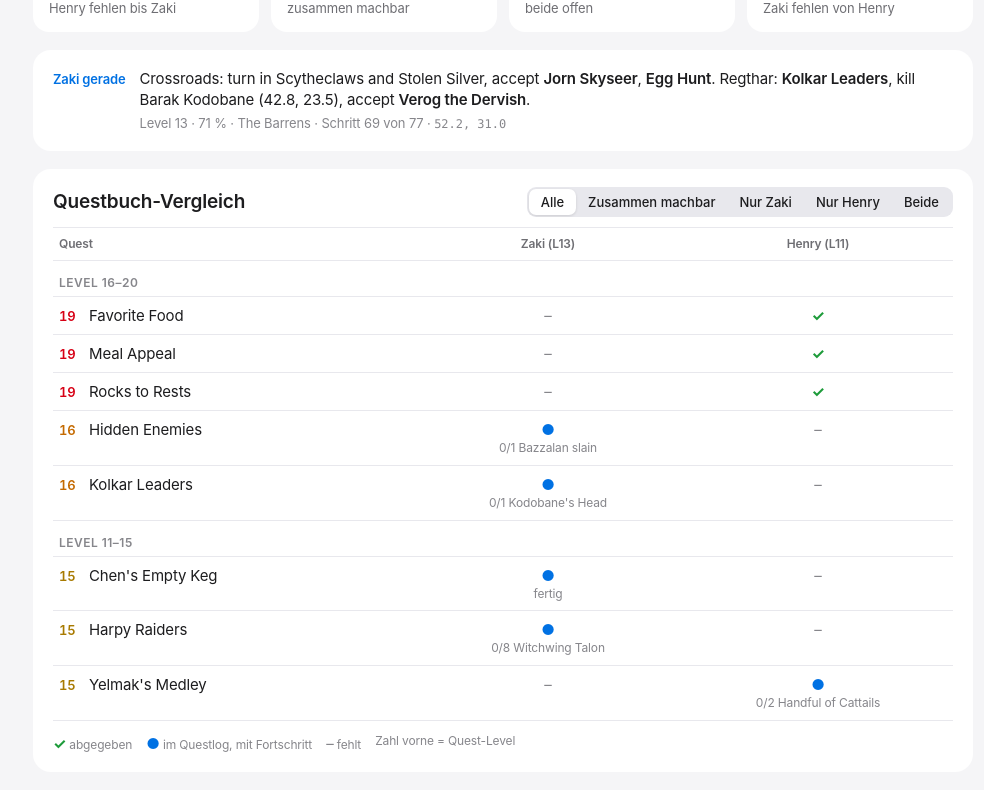
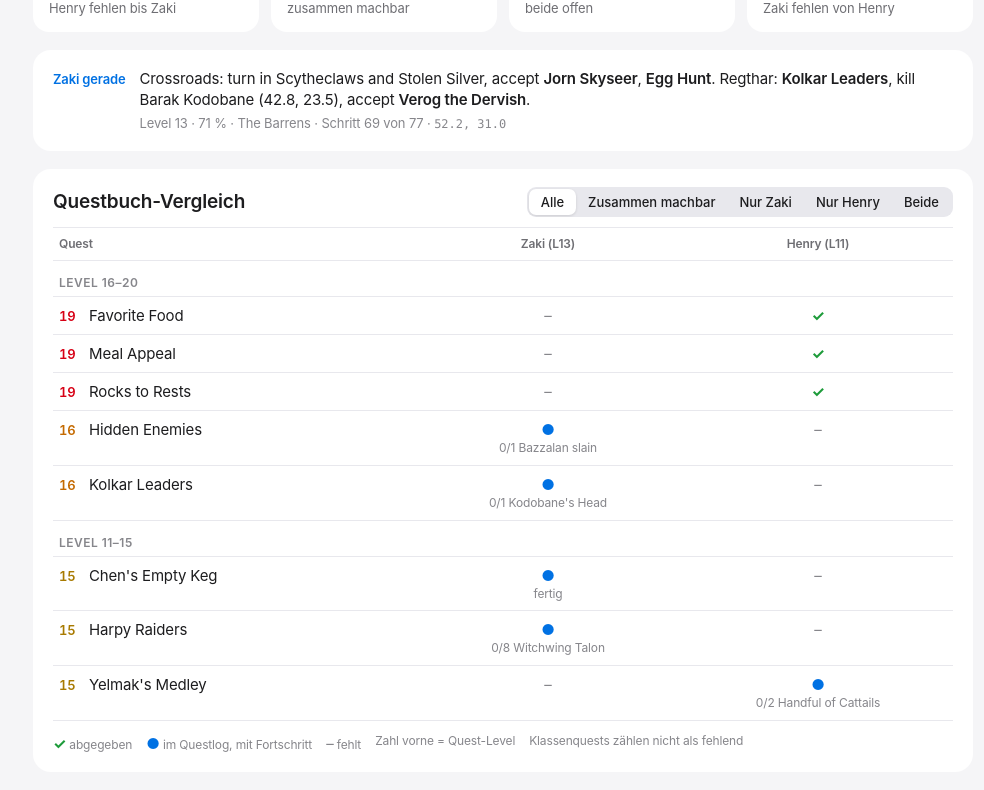
Before and after one commit to zabo-dev/quest-tracker, a plain HTML site: page index.html in a window 1280 px wide. Shown: the part 220-1010 px from the top of the page, without its empty margins (137-1121 px from the left). Drawn offline with Linux system fonts and the light colour scheme.

```diff
--- a/index.html
+++ b/index.html
@@ -59,6 +59,7 @@ tr.band th { text-align: left; font-size: 12px; font-weight: 600; color: var(--i
 .lv { font: 600 13px var(--f); font-variant-numeric: tabular-nums; min-width: 20px; }
 .lv.red { color: var(--red); } .lv.org { color: var(--orange); } .lv.yel { color: var(--amber); } .lv.grn { color: var(--green); } .lv.gry { color: var(--gray); }
 .st { font-weight: 700; font-size: 15px; } .st.done { color: var(--green); } .st.open { color: var(--blue); } .st.none { color: var(--ink3); font-weight: 400; }
+.cls { font-size: 11px; color: var(--ink3); border: 1px solid var(--line); border-radius: 980px; padding: 0 7px; white-space: nowrap; }
 .legend { font-size: 12px; color: var(--ink3); margin-top: 10px; display: flex; gap: 14px; flex-wrap: wrap; }
 .empty { padding: 18px 6px; color: var(--ink2); }
 @media (max-width: 640px) { .nums { grid-template-columns: repeat(2, minmax(0, 1fr)); } thead th.c { width: 22%; } }
@@ -82,10 +83,12 @@ tr.band th { text-align: left; font-size: 12px; font-weight: 600; color: var(--i
   const pct = me.xpMax ? Math.round(me.xp / me.xpMax * 100) : 0;
   const lvcls = lv => { const d = (lv || L) - L; return d >= 5 ? "red" : d >= 3 ? "org" : d >= -2 ? "yel" : d >= -8 ? "grn" : "gry"; };
 
-  const heMissing = Q.filter(q => q.me === "done" && q.friend !== "done").length;
-  const iMissing = Q.filter(q => q.friend === "done" && q.me !== "done").length;
+  // class quests (q.classOnly = "Hunter", "Warlock", ...) only one class can do: shown, never counted as missing
+  const heMissing = Q.filter(q => q.me === "done" && q.friend !== "done" && !q.classOnly).length;
+  const iMissing = Q.filter(q => q.friend === "done" && q.me !== "done" && !q.classOnly).length;
   const both = Q.filter(q => q.me === "open" && q.friend === "open").length;
-  const tog = q => (q.me === "open" && q.friend === "open") || (q.me === "open" && !q.friend) || (q.friend === "open" && !q.me);
+  const tog = q => !q.classOnly && ((q.me === "open" && q.friend === "open") || (q.me === "open" && !q.friend) || (q.friend === "open" && !q.me));
+  const CLS = { Hunter: "Jäger", Warlock: "Hexenmeister", Warrior: "Krieger", Shaman: "Schamane", Rogue: "Schurke", Mage: "Magier", Priest: "Priester", Druid: "Druide" };
   const togN = Q.filter(tog).length;
 
   let lead, sub;
@@ -101,7 +104,7 @@ tr.band th { text-align: left; font-size: 12px; font-weight: 600; color: var(--i
     sub = `Sobald ${F} das Repo eingerichtet hat und <span class="mono">/wp sync</span> macht, stehen hier beide Questbücher nebeneinander.`;
   }
 
-  const cell = (s, p) => s === "done" ? '<span class="st done" title="abgegeben">✓</span>'
+  const cell = (s, p, q) => !s && q && q.classOnly ? '<span class="st none" title="Klassenquest">·</span>' : s === "done" ? '<span class="st done" title="abgegeben">✓</span>'
     : s === "open" ? `<span class="st open" title="im Questlog">●</span><small>${esc(p)}</small>` : '<span class="st none" title="fehlt">–</span>';
   const band = lv => { if (!lv) return "Level unbekannt"; const lo = Math.floor((lv - 1) / 5) * 5 + 1; return `Level ${lo}–${lo + 4}`; };
   let rows = "", last = null;
@@ -110,8 +113,8 @@ tr.band th { text-align: left; font-size: 12px; font-weight: 600; color: var(--i
     if (b !== last) { rows += `<tr class="band" data-band="1"><th colspan="3">${b}</th></tr>`; last = b; }
     const k = q.me && q.friend ? "both" : q.me ? "me" : "him";
     rows += `<tr data-k="${k}" data-tog="${tog(q) ? 1 : 0}"><td><span class="qi"><span class="lv ${q.level ? lvcls(q.level) : "gry"}">${q.level || "·"}</span>`
-      + `<a href="https://www.wowhead.com/classic/quest=${q.id}" target="_blank" rel="noopener">${esc(q.name)}</a></span></td>`
-      + `<td class="c">${cell(q.me, q.meProgress)}</td><td class="c">${cell(q.friend, q.friendProgress)}</td></tr>`;
+      + `<a href="https://www.wowhead.com/classic/quest=${q.id}" target="_blank" rel="noopener">${esc(q.name)}</a>${q.classOnly ? `<small class="cls">${CLS[q.classOnly] || esc(q.classOnly)}-Quest</small>` : ""}</span></td>`
+      + `<td class="c">${cell(q.me, q.meProgress, q)}</td><td class="c">${cell(q.friend, q.friendProgress, q)}</td></tr>`;
   }
   const r = D.route || {};
   const routeText = String(r.text || "").replace(/<(?!\/?(q|b)>)[^>]*>/g, "");
@@ -141,7 +144,7 @@ tr.band th { text-align: left; font-size: 12px; font-weight: 600; color: var(--i
         </div></div>
       <div class="tw"><table><thead><tr><th>Quest</th><th class="c">${M} (L${L})</th><th class="c">${F}${fr ? ` (L${fr.level})` : ""}</th></tr></thead>
         <tbody>${rows || '<tr><td colspan="3" class="empty">Noch keine Questdaten.</td></tr>'}</tbody></table></div>
-      <div class="legend"><span><span class="st done">✓</span> abgegeben</span><span><span class="st open">●</span> im Questlog, mit Fortschritt</span><span><span class="st none">–</span> fehlt</span><span>Zahl vorne = Quest-Level</span></div>
+      <div class="legend"><span><span class="st done">✓</span> abgegeben</span><span><span class="st open">●</span> im Questlog, mit Fortschritt</span><span><span class="st none">–</span> fehlt</span><span>Zahl vorne = Quest-Level</span><span>Klassenquests zählen nicht als fehlend</span></div>
     </div>`;
 
   const trs = [...app.querySelectorAll("tbody tr")];
```
